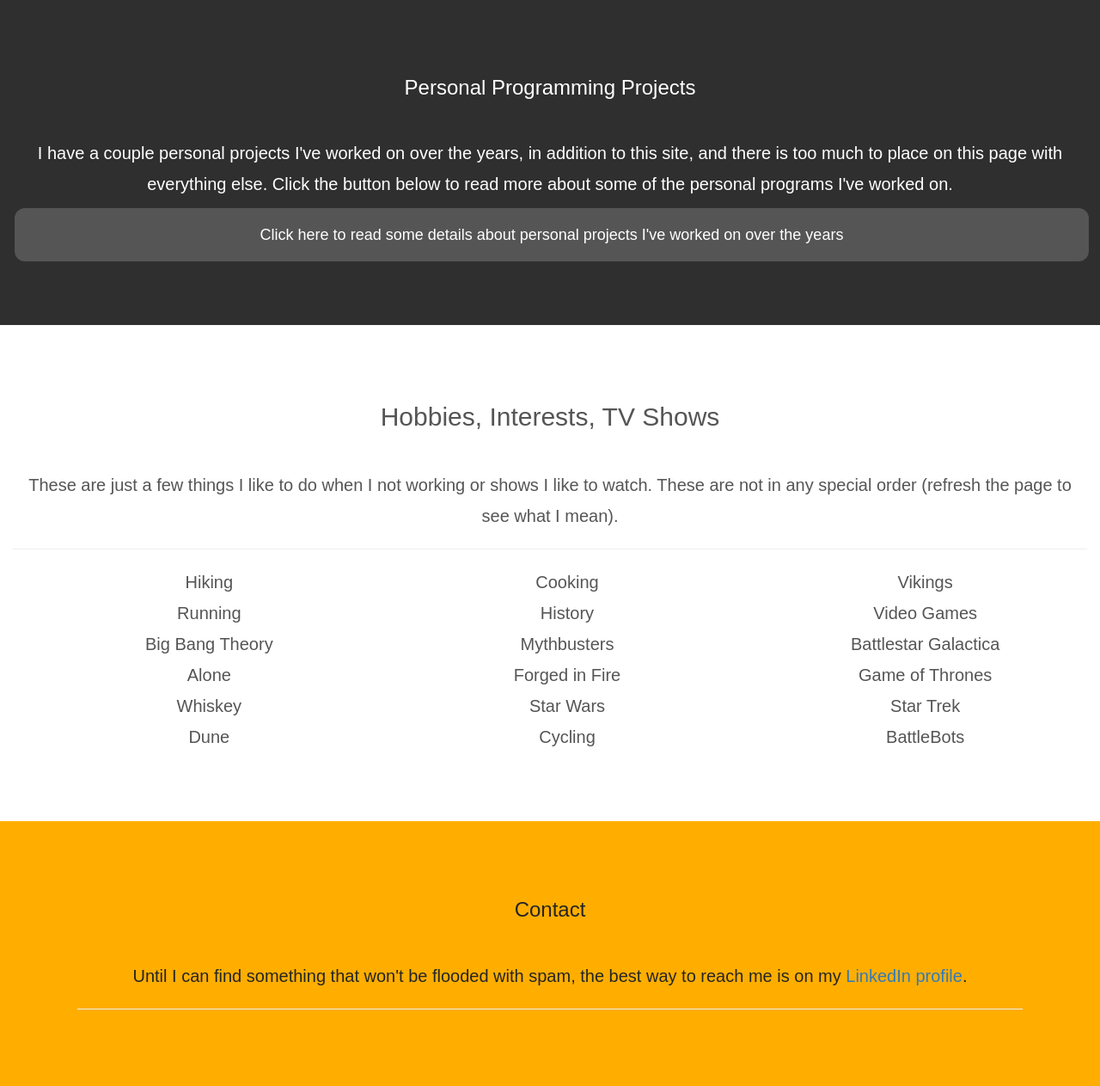
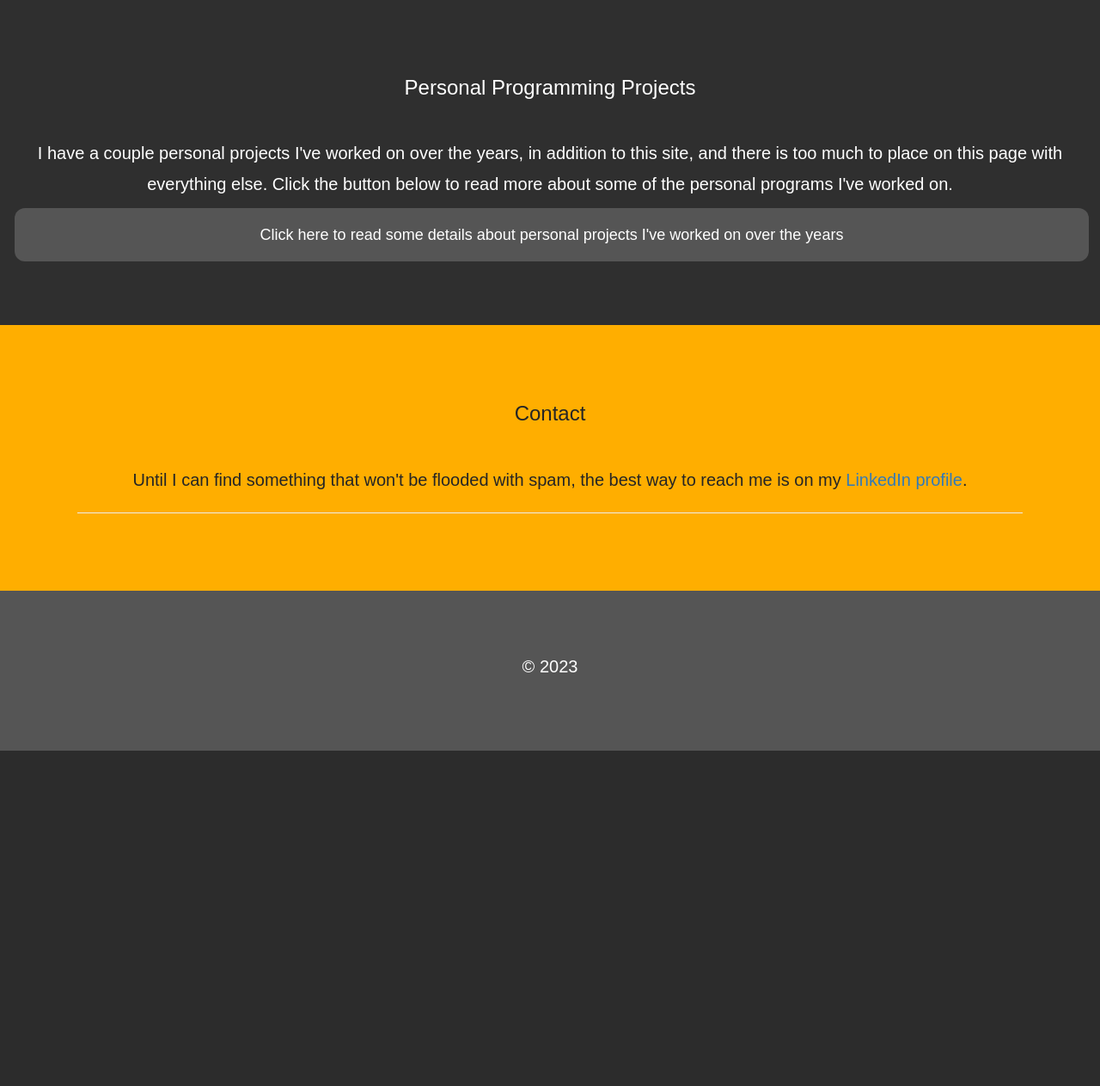
Before and after one commit to codinghavoc13/codingHavoc, a Django app: page / in a window 1280 px wide. Shown: the part 807-2070 px from the top of the page at 86% size. After the commit the page ends 1680 px from the top, so only its background shows below. Run offline with Django 4.2, Linux system fonts and the light colour scheme; some libraries are stand-ins or nearby versions.

Commit message:
202311201237

```diff
--- a/main/templates/main/index.html
+++ b/main/templates/main/index.html
@@ -46,7 +46,7 @@ Coding Havoc - Home
 </div>
 
 <!-- Fourth Container Hobbies -->
-<div class="container-fluid bg-4 text-center">
+<!-- <div class="container-fluid bg-4 text-center">
     <h2 class="margin">Hobbies, Interests, TV Shows</h2>
     <p>These are just a few things I like to do when I not working or shows I like to watch. These are not in any special order (refresh the page to see what I mean).</p>
     <hr>
@@ -72,7 +72,7 @@ Coding Havoc - Home
             {% endfor %}
         </ul>
     </div>
-</div>
+</div> -->
 
 <!-- Fifth Container Contact -->
 <div class="container-fluid bg-5 text-center">
--- a/main/views.py
+++ b/main/views.py
@@ -1,6 +1,6 @@
 from django.shortcuts import render
 import json
-import numpy
+# import numpy
 import os
 
 def home(request):
@@ -17,8 +17,9 @@ def home(request):
     data1 = data.read()
     data2 = json.loads(data1)
 
-    hobbies = randomiseHobbies(data2['hobbyInterests'])
-    return render(request,"main/index.html",{'linkResults':data2['linkList'],'hobbyList0':hobbies[0],'hobbyList1':hobbies[1],'hobbyList2':hobbies[2]})
+    # hobbies = randomiseHobbies(data2['hobbyInterests'])
+    # return render(request,"main/index.html",{'linkResults':data2['linkList'],'hobbyList0':hobbies[0],'hobbyList1':hobbies[1],'hobbyList2':hobbies[2]})
+    return render(request,"main/index.html",{'linkResults':data2['linkList']})
 
 def about(request):
     return render(request,"main/about.html")
@@ -26,7 +27,7 @@ def about(request):
 def projects(request):
     return render(request, "main/projects.html")
 
-def randomiseHobbies(arr):
-    numpy.random.shuffle(arr)
-    result = numpy.array_split(arr,3)
-    return result
+# def randomiseHobbies(arr):
+#     numpy.random.shuffle(arr)
+#     result = numpy.array_split(arr,3)
+#     return result
```
